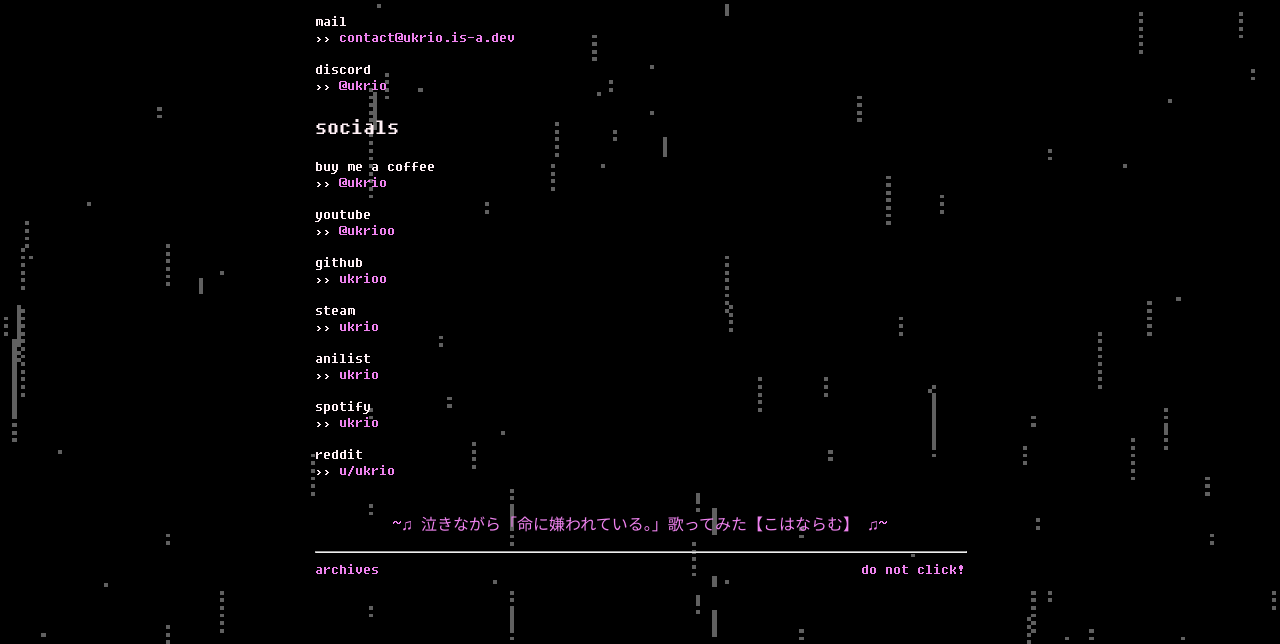
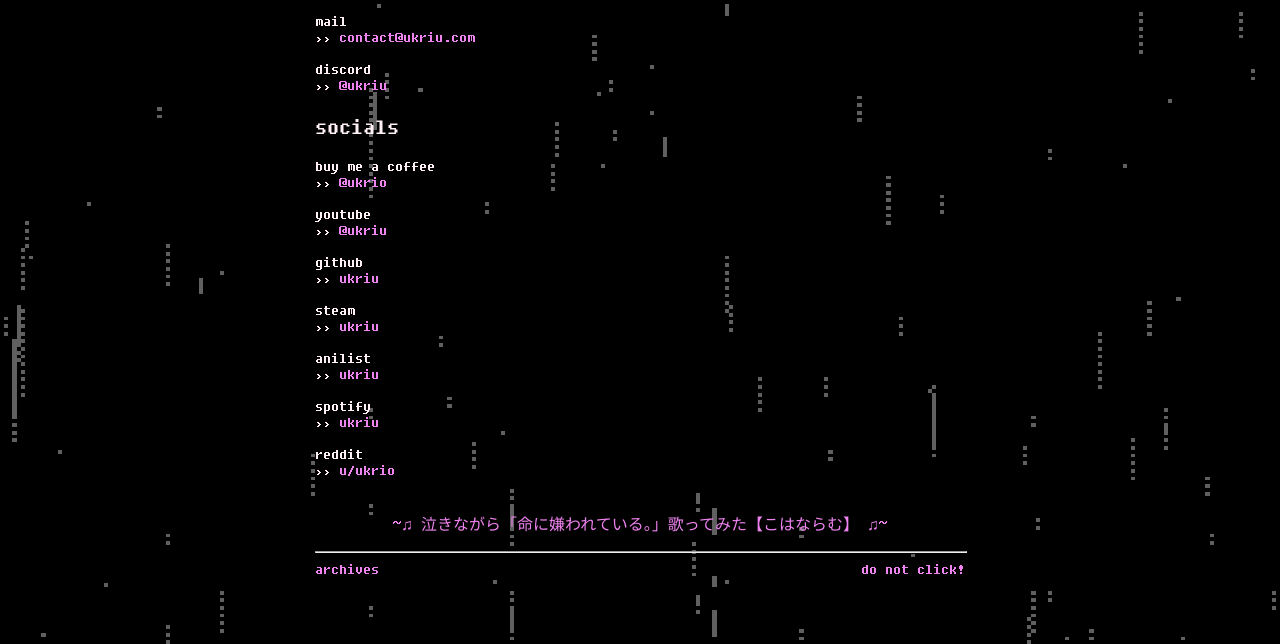
Before and after one commit to ukriu/ukriu.github.io, a website: page contact/index.html in a window 1280 px wide. Shown: the part 213-857 px from the top of the page. Drawn offline with Linux system fonts and the light colour scheme.

Commit message:
Update Namw 2

```diff
--- a/contact/index.html
+++ b/contact/index.html
@@ -29,36 +29,36 @@
       <main>
          <h1>contact information</h1>
          <div>mail</div>
-         <div>›› <a href="mailto:contact@ukrio.is-a.dev">contact@ukrio.is-a.dev</a></div>
+         <div>›› <a href="mailto:contact@ukriu.com">contact@ukriu.com</a></div>
          <br>
          <div>discord</div>
-         <div>›› <a href="https://discord.com/users/586962558435590154">@ukrio</a></div>
+         <div>›› <a href="https://discord.com/users/586962558435590154">@ukriu</a></div>
          <br>
          <h2>socials</h2>
          <div>buy me a coffee</div>
          <div>›› <a href="https://buymeacoffee.com/ukrio">@ukrio</a></div>
          <br>
          <div>youtube</div>
-         <div>›› <a href="https://www.youtube.com/@ukrioo?sub_confirmation=1">@ukrioo</a></div>
+         <div>›› <a href="https://www.youtube.com/@ukriu?sub_confirmation=1">@ukriu</a></div>
          <br>
          <div>github</div>
-         <div>›› <a href="https://github.com/ukrioo">ukrioo</a></div>
+         <div>›› <a href="https://github.com/ukriu">ukriu</a></div>
          <br>
          <div>steam</div>
-         <div>›› <a href="https://steamcommunity.com/id/ukrio/">ukrio</a></div>
+         <div>›› <a href="https://steamcommunity.com/id/ukriu/">ukriu</a></div>
          <br>
          <div>anilist</div>
-         <div>›› <a href="https://anilist.co/user/ukrio/">ukrio</a></div>
+         <div>›› <a href="https://anilist.co/user/ukriu/">ukriu</a></div>
          <br>
          <div>spotify</div>
-         <div>›› <a href="https://open.spotify.com/user/5me8mcvucka8yo020z93jpc03">ukrio</a></div>
+         <div>›› <a href="https://open.spotify.com/user/5me8mcvucka8yo020z93jpc03">ukriu</a></div>
          <br>
          <div>reddit</div>
          </div>
          <div>›› <a href="https://www.reddit.com/user/ukrio">u/ukrio</a></div>
          <br>
          <div>twitch</div>
-         <div>›› <a href="https://www.twitch.tv/ukriooo">ukriooo</a></div>
+         <div>›› <a href="https://www.twitch.tv/ukriu">ukriu</a></div>
          <br>
       </main>
       <footer>
```
